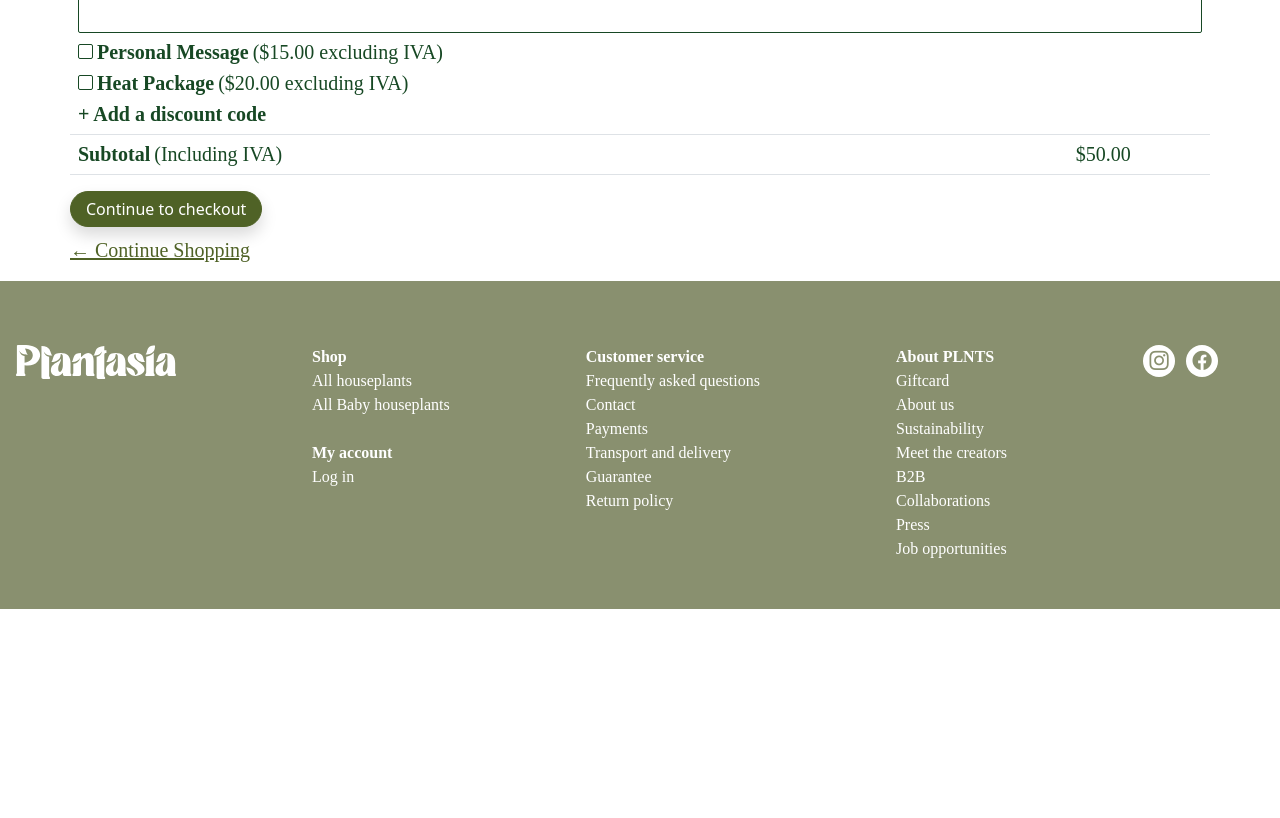
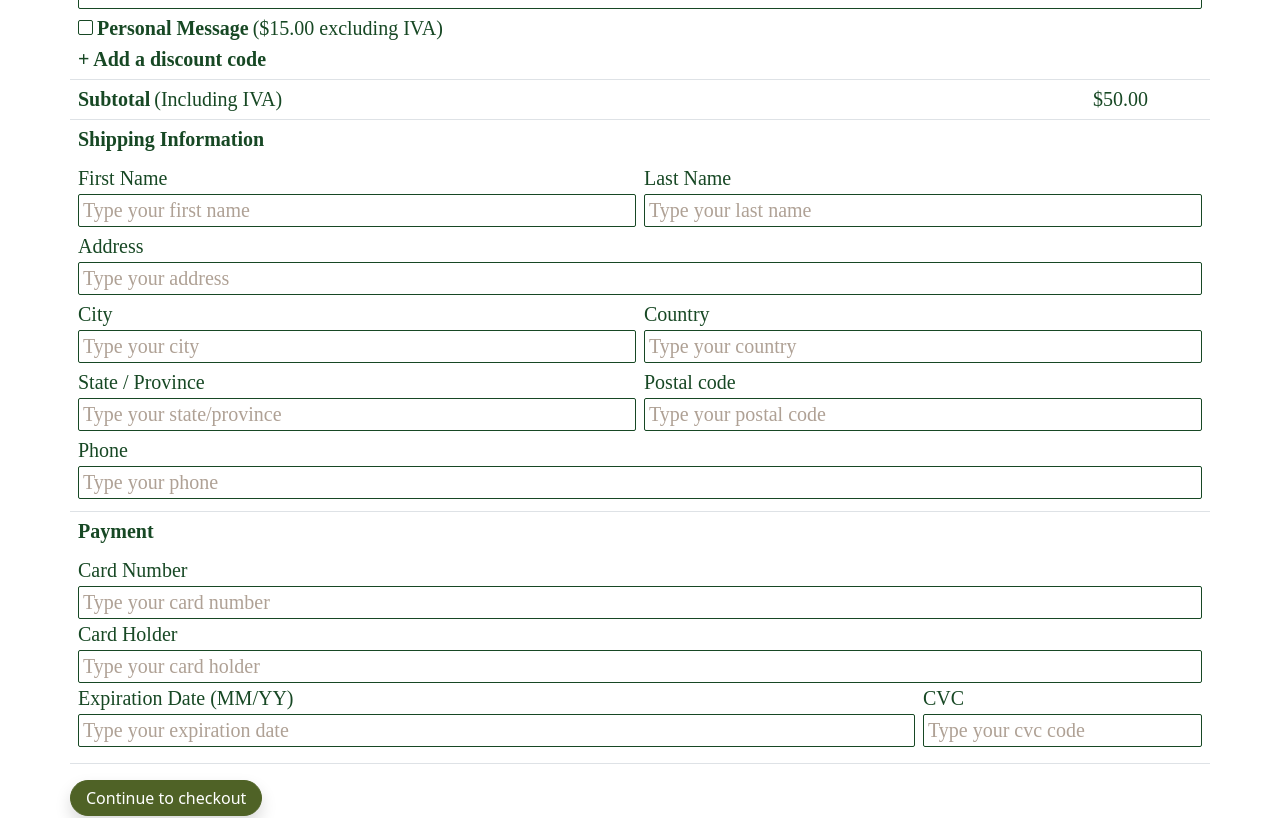
Before and after one commit to Plantasia-HackAcademy/plantasia_frontpages, a React (Vite) app: page /cart in a window 1280 px wide. Shown: the part 500-1318 px from the top of the page. Before the commit the page ends 1109 px from the top, so only its background shows below. Built offline with nearby package versions, Linux system fonts and the light colour scheme; no server answers; a web font is replaced by a local one.

Commit message:
Checkout view with shipping info and payment added

```diff
--- a/src/css/CheckOut.css
+++ b/src/css/CheckOut.css
@@ -1,5 +1,5 @@
 .checkout .product-img {
-  width: 15rem;
+  width: 25%;
 }
 
 .checkout table th {
@@ -61,3 +61,17 @@
 .checkout .rounded-corner {
   border-radius: 2px;
 }
+
+.checkout label {
+  color: var(--darkgreen);
+}
+
+.checkout input {
+  border: 1px solid var(--darkgreen);
+  border-radius: 2px;
+  width: 100%;
+}
+
+.checkout input::placeholder {
+  color: var(--almond);
+}
--- a/src/pages/CheckOut.jsx
+++ b/src/pages/CheckOut.jsx
@@ -9,7 +9,7 @@ function Home() {
       <Navbar />
       <div className="container px-sm-0 py-3">
         <h1 className="galadali-bold darkgreen mb-3">Hi! This is your shopping cart.</h1>
-        <table className="table w-100">
+        <table className="table">
           <thead className="galadali-regular fs-4">
             <tr>
               <th>Product</th>
@@ -33,14 +33,16 @@ function Home() {
                 </div>
               </td>
               <td>
-                <div className="d-flex align-items-center quantity">
+                <div className="d-flex align-items-center quantity mb-1">
                   <i className="bi bi-plus-circle-fill"></i>
-                  <p className="m-0 mx-1 darkgreen mx-3">20</p>
+                  <p className="m-0 mx-1 darkgreen mx-md-2 mx-lg-3">20</p>
                   <i className="bi bi-dash-circle-fill"></i>
                 </div>
+                <small className="proxima-nova-regular almond">Stock: 20</small>
               </td>
               <td>
-                <p className="m-0 darkgreen">$50.00</p>
+                <p className="m-0 darkgreen mb-1">$50.00</p>
+                <small className="proxima-nova-regular almond">$2.50 c/u</small>
               </td>
             </tr>
             <tr>
@@ -78,22 +80,6 @@ function Home() {
                     </label>
                     <span className="proxima-nova-regular darkgreen">($15.00 excluding IVA)</span>
                   </div>
-                  <div className="mb-2">
-                    <input
-                      type="checkbox"
-                      name="heat-package"
-                      id="heat-package"
-                      className="checkbox me-1"
-                    />
-                    <label
-                      htmlFor="heat-package"
-                      id="heat-package"
-                      className="proxima-nova-bold darkgreen me-1"
-                    >
-                      Heat Package
-                    </label>
-                    <span className="proxima-nova-regular darkgreen">($20.00 excluding IVA)</span>
-                  </div>
                   <p className="proxima-nova-bold darkgreen m-0">+ Add a discount code</p>
                 </div>
               </td>
@@ -107,6 +93,145 @@ function Home() {
               </td>
               <td>
                 <p className="proxima-nova-regular darkgreen m-0">$50.00</p>
+              </td>
+            </tr>
+            <tr>
+              <td colSpan={3}>
+                <p className="proxima-nova-bold darkgreen m-0 mb-3">Shipping Information</p>
+                <div className="d-flex">
+                  <div className="d-flex flex-column w-50 me-1 mb-2">
+                    <label htmlFor="firstName">First Name</label>
+                    <input
+                      type="text"
+                      name="firstName"
+                      id="firstName"
+                      placeholder="Type your first name"
+                      className="mt-1 p-1"
+                    />
+                  </div>
+                  <div className="d-flex flex-column w-50 ms-1">
+                    <label htmlFor="lastName">Last Name</label>
+                    <input
+                      type="text"
+                      name="lastName"
+                      id="lastName"
+                      placeholder="Type your last name"
+                      className="mt-1 p-1"
+                    />
+                  </div>
+                </div>
+                <div className="d-flex flex-column mb-2">
+                  <label htmlFor="address">Address</label>
+                  <input
+                    type="text"
+                    name="address"
+                    id="address"
+                    placeholder="Type your address"
+                    className="mt-1 p-1"
+                  />
+                </div>
+                <div className="d-flex">
+                  <div className="d-flex flex-column w-50 me-1 mb-2">
+                    <label htmlFor="city">City</label>
+                    <input
+                      type="text"
+                      name="city"
+                      id="city"
+                      placeholder="Type your city"
+                      className="mt-1 p-1"
+                    />
+                  </div>
+                  <div className="d-flex flex-column w-50 ms-1">
+                    <label htmlFor="country">Country</label>
+                    <input
+                      type="text"
+                      name="country"
+                      id="country"
+                      placeholder="Type your country"
+                      className="mt-1 p-1"
+                    />
+                  </div>
+                </div>
+                <div className="d-flex">
+                  <div className="d-flex flex-column justify-content-between w-50 me-1 mb-2">
+                    <label htmlFor="state">State / Province</label>
+                    <input
+                      type="text"
+                      name="state"
+                      id="state"
+                      placeholder="Type your state/province"
+                      className="mt-1 p-1"
+                    />
+                  </div>
+                  <div className="d-flex flex-column justify-content-between w-50 ms-1 mb-2">
+                    <label htmlFor="postalCode">Postal code</label>
+                    <input
+                      type="text"
+                      name="postalCode"
+                      id="postalCode"
+                      placeholder="Type your postal code"
+                      className="mt-1 p-1"
+                    />
+                  </div>
+                </div>
+                <div className="d-flex flex-column mb-1">
+                  <label htmlFor="phone">Phone</label>
+                  <input
+                    type="text"
+                    name="phone"
+                    id="phone"
+                    placeholder="Type your phone"
+                    className="mt-1 p-1"
+                  />
+                </div>
+              </td>
+            </tr>
+            <tr>
+              <td colSpan={3}>
+                <p className="proxima-nova-bold darkgreen m-0 mb-3">Payment</p>
+                <div></div>
+                <div className="d-flex flex-column mb-1">
+                  <label htmlFor="cardNumber">Card Number</label>
+                  <input
+                    type="text"
+                    name="cardNumber"
+                    id="cardNumber"
+                    placeholder="Type your card number"
+                    className="mt-1 p-1"
+                  />
+                </div>
+                <div className="d-flex flex-column mb-1">
+                  <label htmlFor="cardHolder">Card Holder</label>
+                  <input
+                    type="text"
+                    name="cardHolder"
+                    id="cardHolder"
+                    placeholder="Type your card holder"
+                    className="mt-1 p-1"
+                  />
+                </div>
+                <div className="d-flex">
+                  <div className="d-flex flex-column w-75 me-1 mb-2">
+                    <label htmlFor="expirationDate">Expiration Date (MM/YY)</label>
+                    <input
+                      type="text"
+                      name="expirationDate"
+                      id="expirationDate"
+                      placeholder="Type your expiration date"
+                      className="mt-1 p-1"
+                    />
+                  </div>
+                  <div className="d-flex flex-column justify-content-between w-25 ms-1 mb-2">
+                    <label htmlFor="cvc">CVC</label>
+                    <input
+                      type="text"
+                      name="cvc"
+                      id="cvc"
+                      placeholder="Type your cvc code"
+                      className="mt-1 p-1"
+                    />
+                  </div>
+                </div>
               </td>
             </tr>
           </tbody>
```
